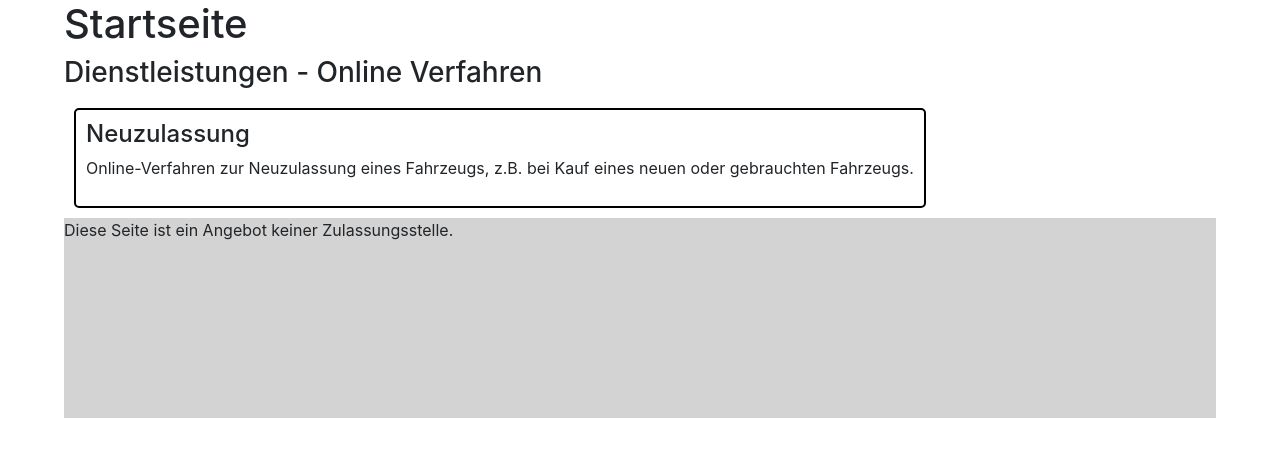
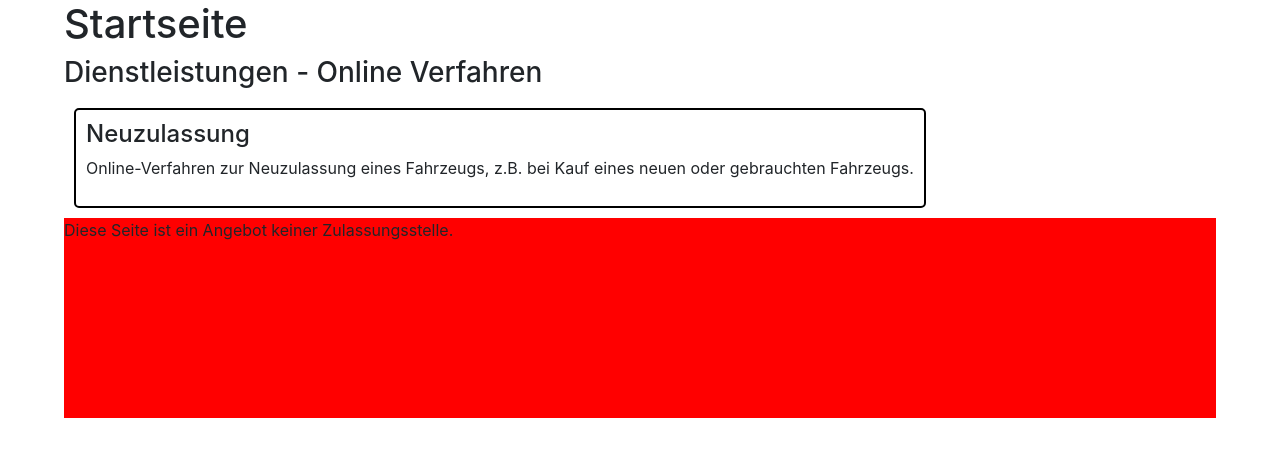
Before and after one commit to MarkusDHS/dizutest, a Django app: page / in a window 1280 px wide. Shown: the part 72-529 px from the top of the page. Run offline with Django 3.2, Linux system fonts and the light colour scheme; data comes from the database, SQL or seed files in the repository; some libraries are stand-ins or nearby versions.

Commit message:
Update base.html

```diff
--- a/main/templates/main/base.html
+++ b/main/templates/main/base.html
@@ -61,7 +61,7 @@
         width: 100%;
         float:none;
         min-height: 200px;
-        background-color: lightgray;
+        background-color: red;
     }
     .blockcontent{
         overflow: auto;
```
